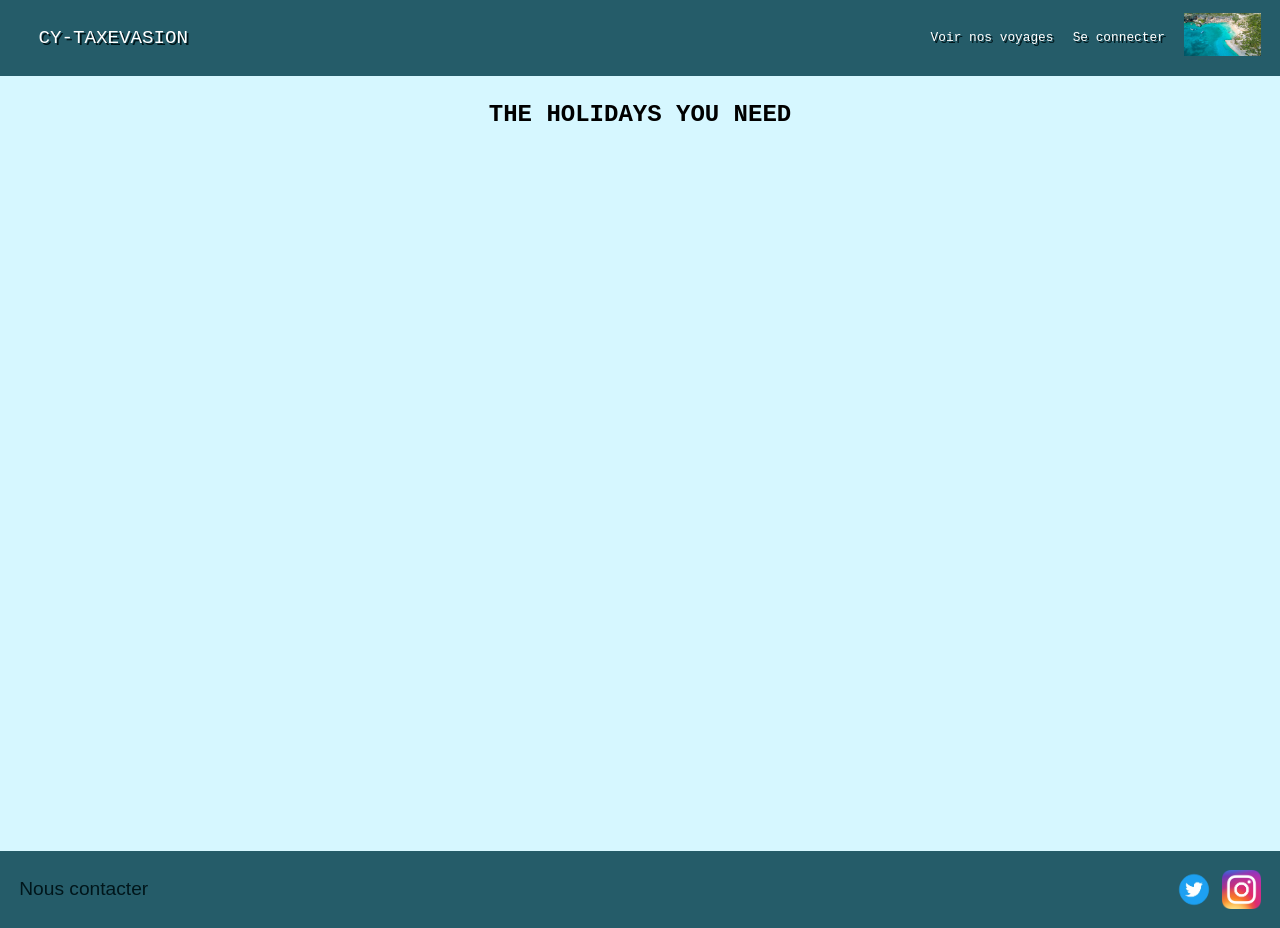
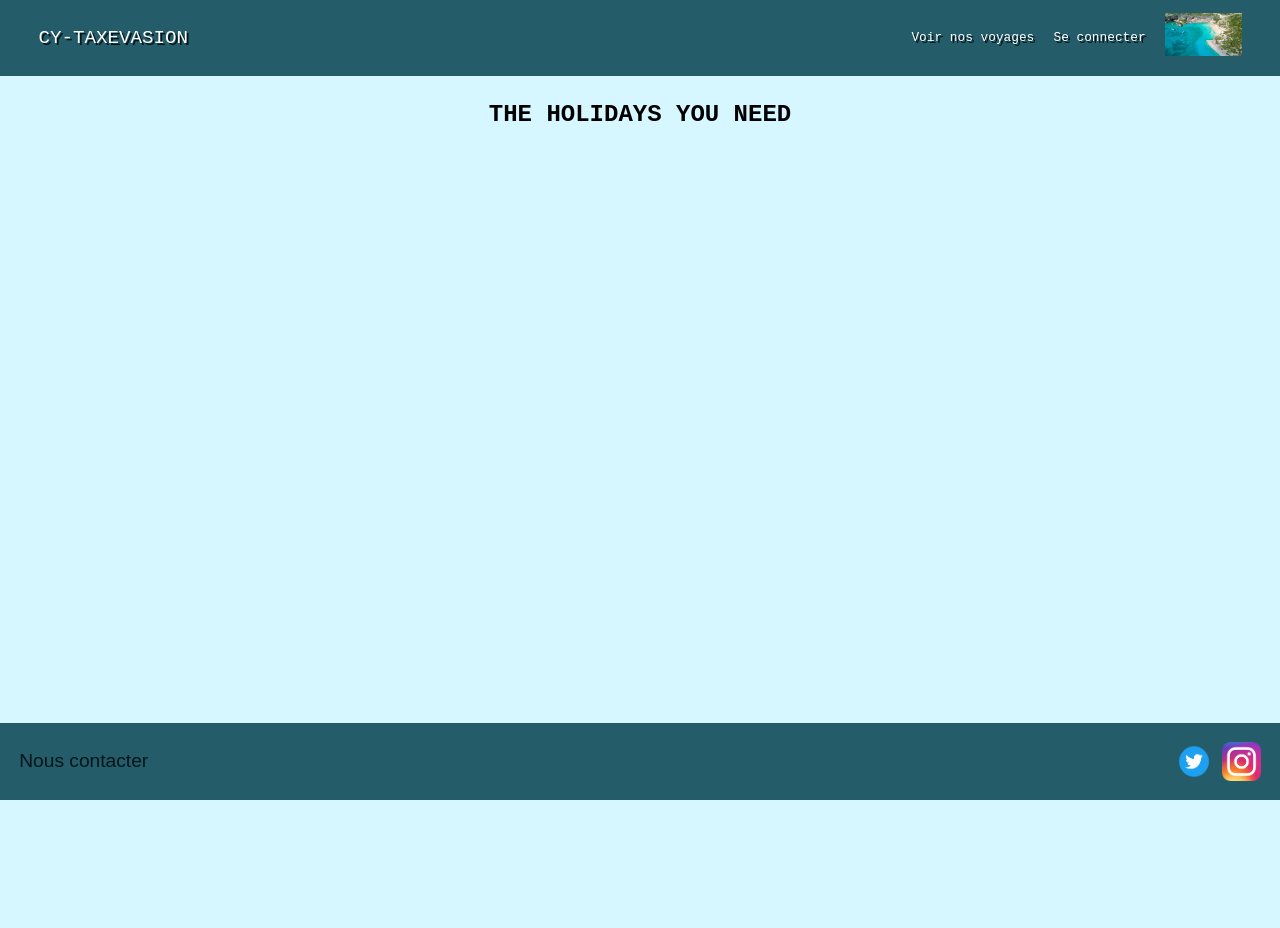
Before and after one commit to paulmrll/CY-TaxEvasion, a PHP site: page /index.html in a window 1280 px wide. After the commit the page ends 800 px from the top, so only its background shows below. Run offline with PHP 8.4, Linux system fonts and the light colour scheme.

Commit message:
footer+header

```diff
--- a/css/footer.css
+++ b/css/footer.css
@@ -1,3 +1,6 @@
+*{
+    box-sizing: border-box;
+}
 body{
     margin: 0;
     position: relative;
--- a/css/header.css
+++ b/css/header.css
@@ -1,4 +1,6 @@
-
+*{
+    box-sizing: border-box;
+}
 
 header {
     padding-left: 1.5vw;
@@ -31,7 +33,7 @@ header {
     text-shadow: 2px 2px var(--color-dark-writing);
     gap: 1.5vw;
     font-size: 1vw;
-    margin-right: 3vw;
+    padding-right: 3vw;
 }
 
 
```
